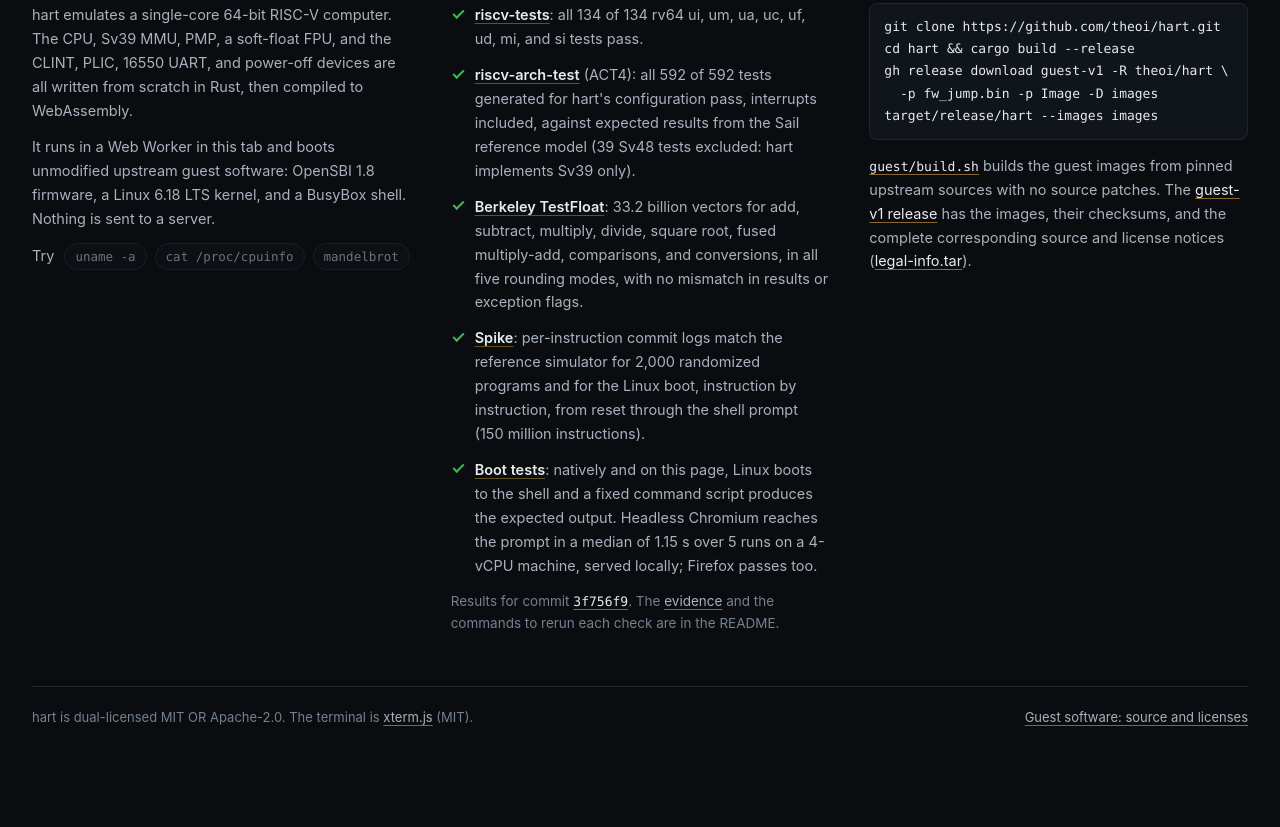
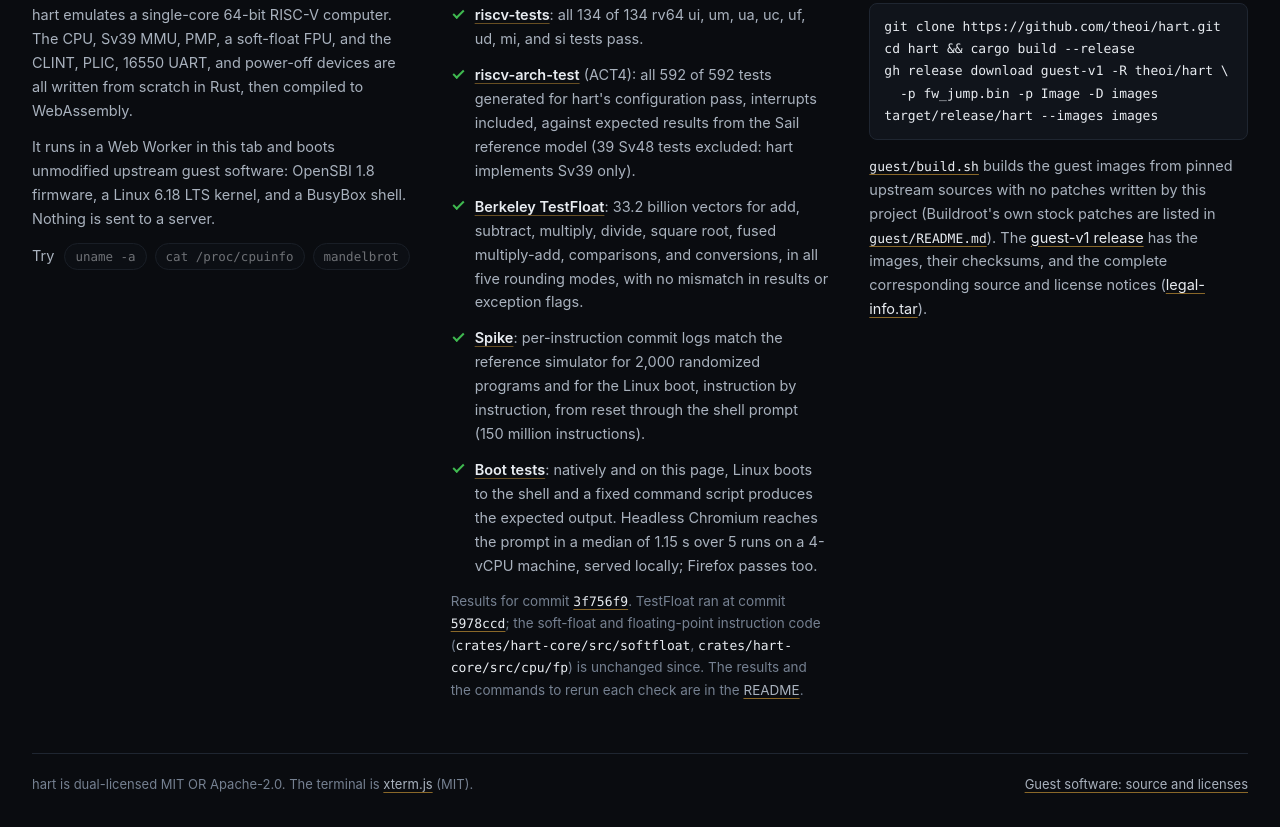
Before and after one commit to theoi/hart, a website built with Vite: page web/index.html in a window 1280 px wide. Shown: the part 834-1661 px from the top of the page. Before the commit the page ends 1594 px from the top, so only its background shows below. Built offline with nearby package versions, Linux system fonts and the light colour scheme.

Commit message:
Correct the patch and TestFloat wording on the page and in the README
- The page now says the guest images have no patches written by this
  project, and points to guest/README.md#patches for Buildroot's stock
  patches.
- The README and the page note say TestFloat ran at 5978ccd and that the
  soft-float and FP instruction code is unchanged since.
- The page note says "The results and the commands to rerun each check
  are in the README."

Co-authored-by: factory-droid[bot] <138933559+factory-droid[bot]@users.noreply.github.com>

```diff
--- a/web/index.html
+++ b/web/index.html
@@ -81,8 +81,10 @@
             </ul>
             <p class="note">
               Results for commit <a href="https://github.com/theoi/hart/commit/3f756f95472f84ca4e0139f4c1b71f415181ce2e" target="_blank" rel="noopener"><code>3f756f9</code></a>.
-              The <a href="https://github.com/theoi/hart#how-hart-was-validated" target="_blank" rel="noopener">evidence</a>
-              and the commands to rerun each check are in the README.
+              TestFloat ran at commit <a href="https://github.com/theoi/hart/commit/5978ccd7da5c96b2112703b8a47b1d5380ea09f9" target="_blank" rel="noopener"><code>5978ccd</code></a>;
+              the soft-float and floating-point instruction code (<code>crates/hart-core/src/softfloat</code>,
+              <code>crates/hart-core/src/cpu/fp</code>) is unchanged since. The results and the commands to rerun each check
+              are in the <a href="https://github.com/theoi/hart#how-hart-was-validated" target="_blank" rel="noopener">README</a>.
             </p>
           </article>
 
@@ -95,7 +97,9 @@ gh release download guest-v1 -R theoi/hart \
 target/release/hart --images images</code></pre>
             <p>
               <a href="https://github.com/theoi/hart/blob/main/guest/README.md" target="_blank" rel="noopener"><code>guest/build.sh</code></a>
-              builds the guest images from pinned upstream sources with no source patches. The
+              builds the guest images from pinned upstream sources with no patches written by this project
+              (Buildroot's own stock patches are listed in
+              <a href="https://github.com/theoi/hart/blob/main/guest/README.md#patches" target="_blank" rel="noopener"><code>guest/README.md</code></a>). The
               <a href="https://github.com/theoi/hart/releases/tag/guest-v1" target="_blank" rel="noopener">guest-v1 release</a>
               has the images, their checksums, and the complete corresponding source and license notices
               (<a href="https://github.com/theoi/hart/releases/download/guest-v1/legal-info.tar">legal-info.tar</a>).
```
Also changed, not shown: README.md.
